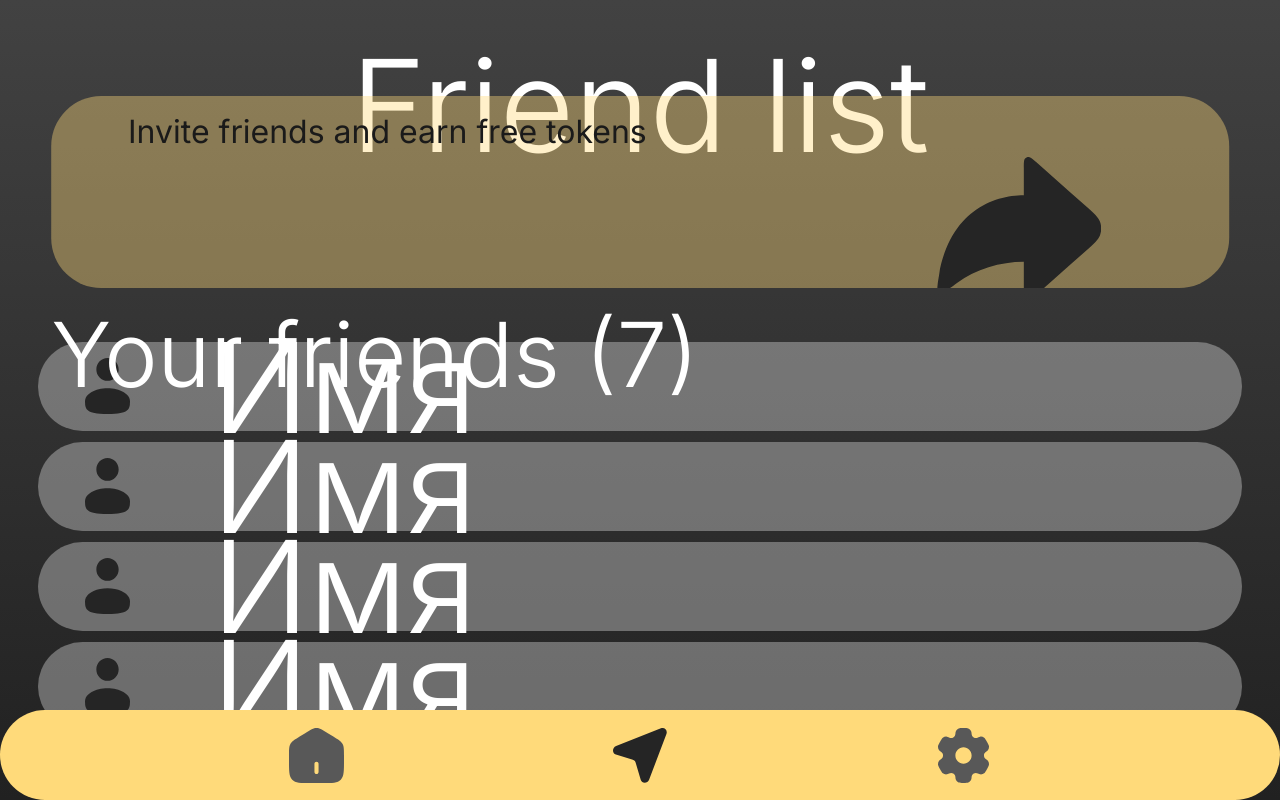
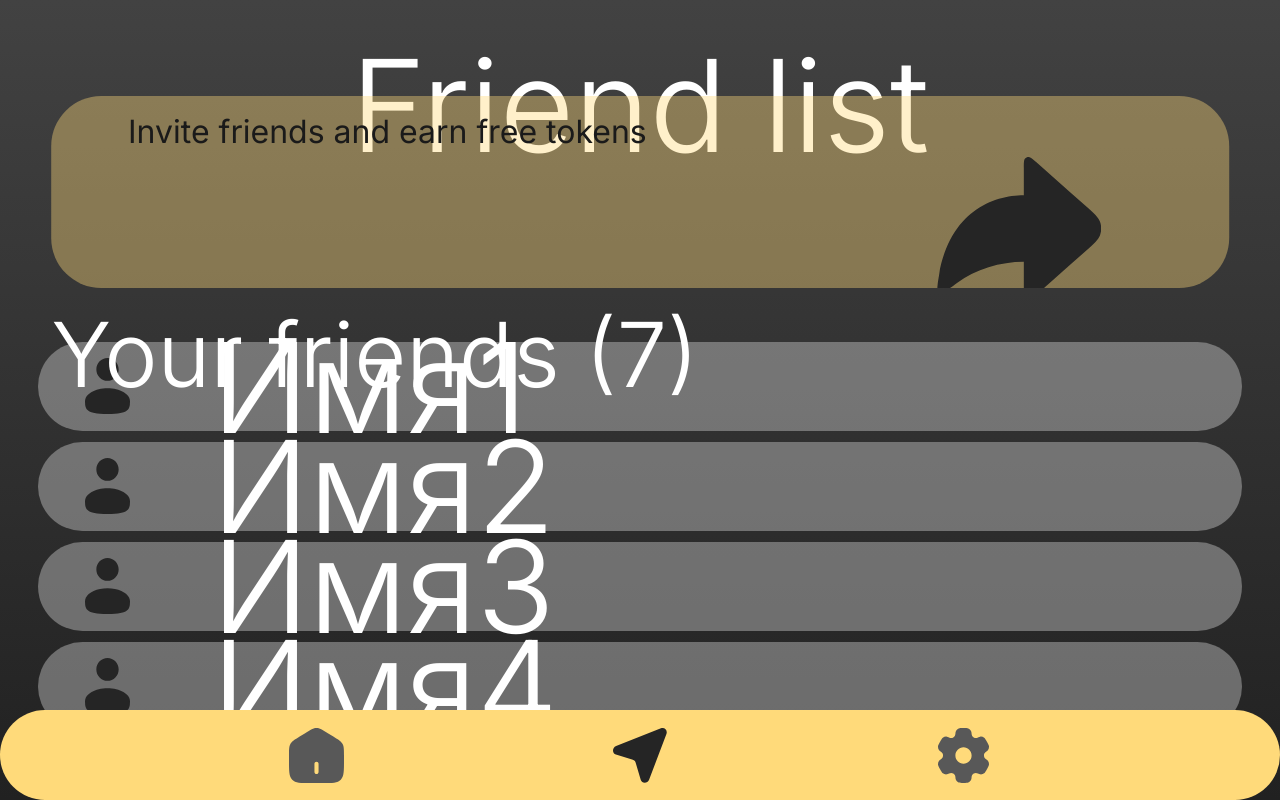
Before and after one commit to nlk112/gtr-ton-app, a Vue app: page /map in a window 1280 px wide. Built offline with nearby package versions, Linux system fonts and the light colour scheme.

Commit message:
финал 0.5

```diff
--- a/src/components/LanguageModal.vue
+++ b/src/components/LanguageModal.vue
@@ -1,5 +1,5 @@
 <script setup lang="ts">
-import { locales, currentLang, setLanguage } from '@/locales'
+import { locales, currentLang, setLanguage, t } from '@/locales'
 
 defineProps<{
     isOpen: boolean
@@ -17,7 +17,7 @@ const handleSelect = (key: string) => {
         <div v-if="isOpen" class="modal-overlay" @click.self="emit('close')">
             <div class="modal-content">
                 <div class="modal-header">
-                    <h3 class="modal-title">Выберите язык / Language</h3>
+                    <h3 class="modal-title">Language select</h3>
                 </div>
 
                 <div class="modal-body">
@@ -35,7 +35,7 @@ const handleSelect = (key: string) => {
                 </div>
 
                 <div class="modal-actions">
-                    <button class="btn-secondary" @click="emit('close')">Закрыть</button>
+                    <button class="btn-secondary" @click="emit('close')">{{ t('infoModal.btnClose') }}</button>
                 </div>
             </div>
         </div>
--- a/src/views/HomeView.vue
+++ b/src/views/HomeView.vue
@@ -341,10 +341,10 @@ const infoText = computed(() => t('infoModal.text'))
 
         <InviteModal
             :isOpen="isDisconnectModalOpen"
-            title="t('home.inviteModaltitle')"
-            description="t('home.inviteModaldescription')"
-            primaryButtonText="t('home.inviteModalPrimaryButtonText')"
-            secondaryButtonText="t('home.inviteModalSecondaryButtonText')"
+            :title="t('home.inviteModaltitle')"
+            :description="t('home.inviteModaldescription')"
+            :primaryButtonText="t('home.inviteModalPrimaryButtonText')"
+            :secondaryButtonText="t('home.inviteModalSecondaryButtonText')"
             @close="closeDisconnectModal"
             @primaryClick="closeDisconnectModal"
             @secondaryClick="confirmDisconnect"
@@ -364,16 +364,15 @@ const infoText = computed(() => t('infoModal.text'))
         />
 
         <InviteModal
-            :isOpen="isDisconnectModalOpen"
-
-            :title="t('home.inviteModaltitle')"
-            :description="t('home.inviteModaldescription')"
-            :primaryButtonText="t('home.inviteModalPrimaryButtonText')"
-            :secondaryButtonText="t('home.inviteModalSecondaryButtonText')"
-
-            @close="closeDisconnectModal"
-            @primaryClick="closeDisconnectModal"
-            @secondaryClick="confirmDisconnect"
+            :isOpen="isExchangeModalOpen"
+            :title="t('exchangeModal.title')"
+            :description="exchangeModalDescription"
+            :primaryButtonText="possibleGtrGained > 0 ? `${t('exchangeModal.btnExchange')} ${maxExchangeableRP} RP` : t('exchangeModal.btnNothing')"
+            :secondaryButtonText="t('exchangeModal.btnCancel')"
+            :is-primary-disabled="possibleGtrGained === 0"
+            @close="isExchangeModalOpen = false"
+            @primaryClick="handleExchangeRP"
+            @secondaryClick="isExchangeModalOpen = false"
         />
 
         <BottomNav />
--- a/src/views/MapView.vue
+++ b/src/views/MapView.vue
@@ -2,19 +2,19 @@
 import { ref } from 'vue'
 import BottomNav from '@/components/BottomNav.vue'
 import InviteModal from '@/components/InviteModal.vue'
-// 👇 1. Обязательно импортируем нашу функцию перевода
+
 import { t } from '@/locales'
 
 import avatar0 from '@/assets/avatar_0.svg'
 
 const friends = ref([
-    { id: 1, name: 'Имя', avatar: avatar0 },
-    { id: 2, name: 'Имя', avatar: avatar0 },
-    { id: 3, name: 'Имя', avatar: avatar0 },
-    { id: 4, name: 'Имя', avatar: avatar0 },
-    { id: 5, name: 'Имя', avatar: avatar0 },
-    { id: 6, name: 'Имя', avatar: avatar0 },
-    { id: 7, name: 'Имя', avatar: avatar0 },
+    { id: 1, name: 'Имя1', avatar: avatar0 },
+    { id: 2, name: 'Имя2', avatar: avatar0 },
+    { id: 3, name: 'Имя3', avatar: avatar0 },
+    { id: 4, name: 'Имя4', avatar: avatar0 },
+    { id: 5, name: 'Имя5', avatar: avatar0 },
+    { id: 6, name: 'Имя6', avatar: avatar0 },
+    { id: 7, name: 'Имя7', avatar: avatar0 },
 ])
 
 const isInviteModalOpen = ref(false)
```
